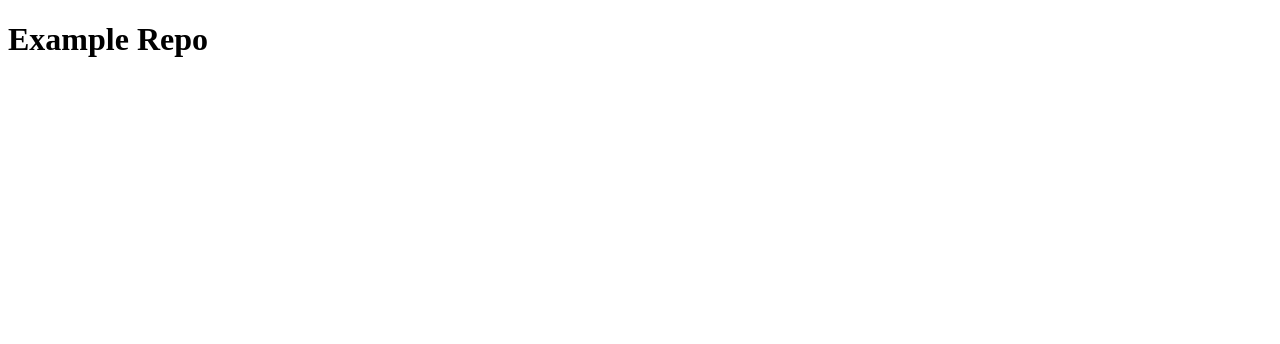
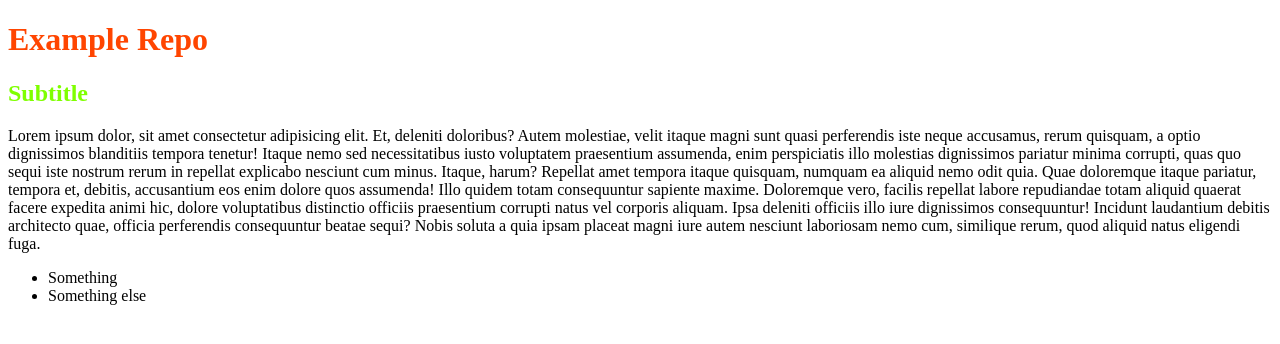
Before and after one commit to rbalendra/example-github-repo, a plain HTML site: page index.html in a window 1280 px wide. Drawn offline with Linux system fonts and the light colour scheme.

Commit message:
adds stylesheet, updates index.html

```diff
--- a/index.html
+++ b/index.html
@@ -5,10 +5,31 @@
     <meta charset="UTF-8">
     <meta name="viewport" content="width=device-width, initial-scale=1.0">
     <title>Example Repo</title>
+    <link rel="stylesheet" href="./style.css">
 </head>
 
 <body>
     <h1>Example Repo</h1>
+    <h2>Subtitle</h2>
+    <p>Lorem ipsum dolor, sit amet consectetur adipisicing elit. Et, deleniti doloribus? Autem molestiae, velit itaque
+        magni sunt quasi perferendis iste neque accusamus, rerum quisquam, a optio dignissimos blanditiis tempora
+        tenetur!
+        Itaque nemo sed necessitatibus iusto voluptatem praesentium assumenda, enim perspiciatis illo molestias
+        dignissimos pariatur minima corrupti, quas quo sequi iste nostrum rerum in repellat explicabo nesciunt cum
+        minus. Itaque, harum?
+        Repellat amet tempora itaque quisquam, numquam ea aliquid nemo odit quia. Quae doloremque itaque pariatur,
+        tempora et, debitis, accusantium eos enim dolore quos assumenda! Illo quidem totam consequuntur sapiente maxime.
+        Doloremque vero, facilis repellat labore repudiandae totam aliquid quaerat facere expedita animi hic, dolore
+        voluptatibus distinctio officiis praesentium corrupti natus vel corporis aliquam. Ipsa deleniti officiis illo
+        iure dignissimos consequuntur!
+        Incidunt laudantium debitis architecto quae, officia perferendis consequuntur beatae sequi? Nobis soluta a quia
+        ipsam placeat magni iure autem nesciunt laboriosam nemo cum, similique rerum, quod aliquid natus eligendi fuga.
+    </p>
+    <ul>
+        <li>Something</li>
+        <li>Something else</li>
+    </ul>
 </body>
 
+
 </html>
--- /dev/null
+++ b/style.css
@@ -0,0 +1,7 @@
+h1 {
+    color: orangered
+}
+
+h2 {
+    color: chartreuse
+}
```
